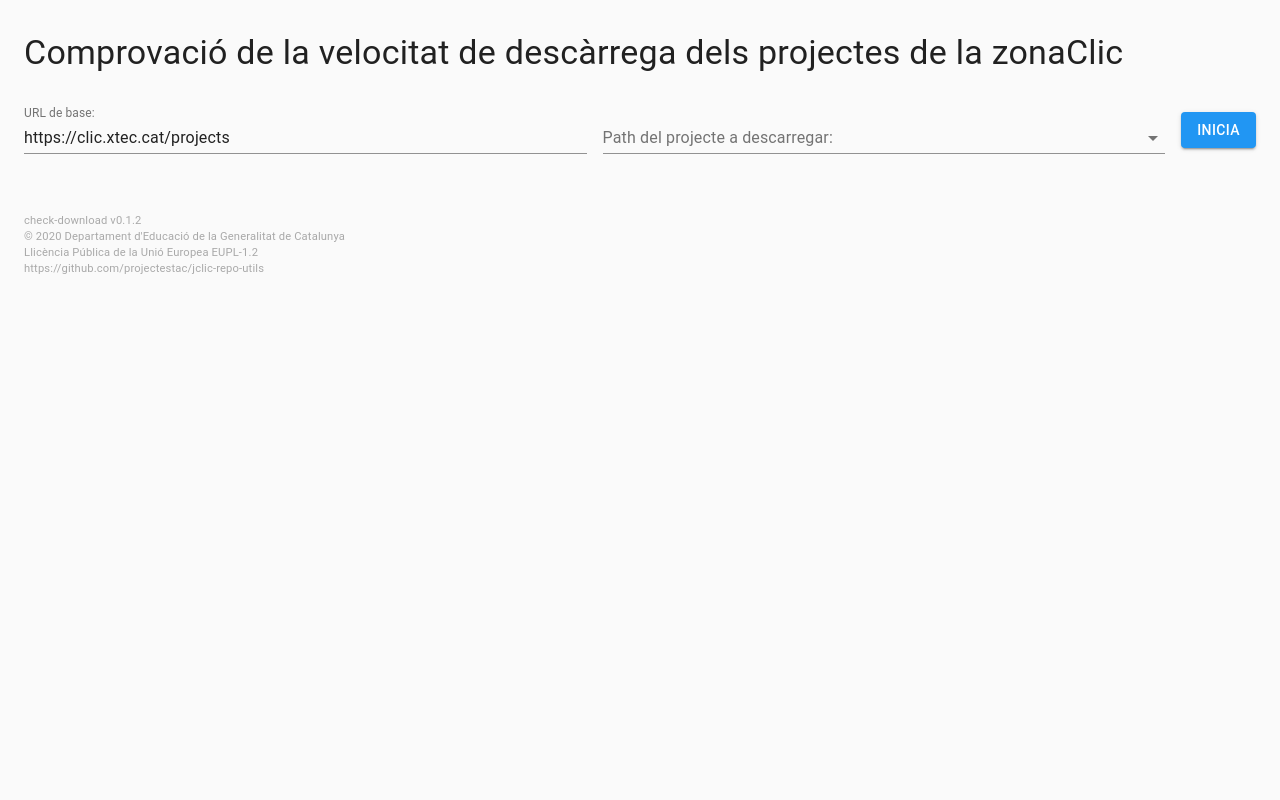
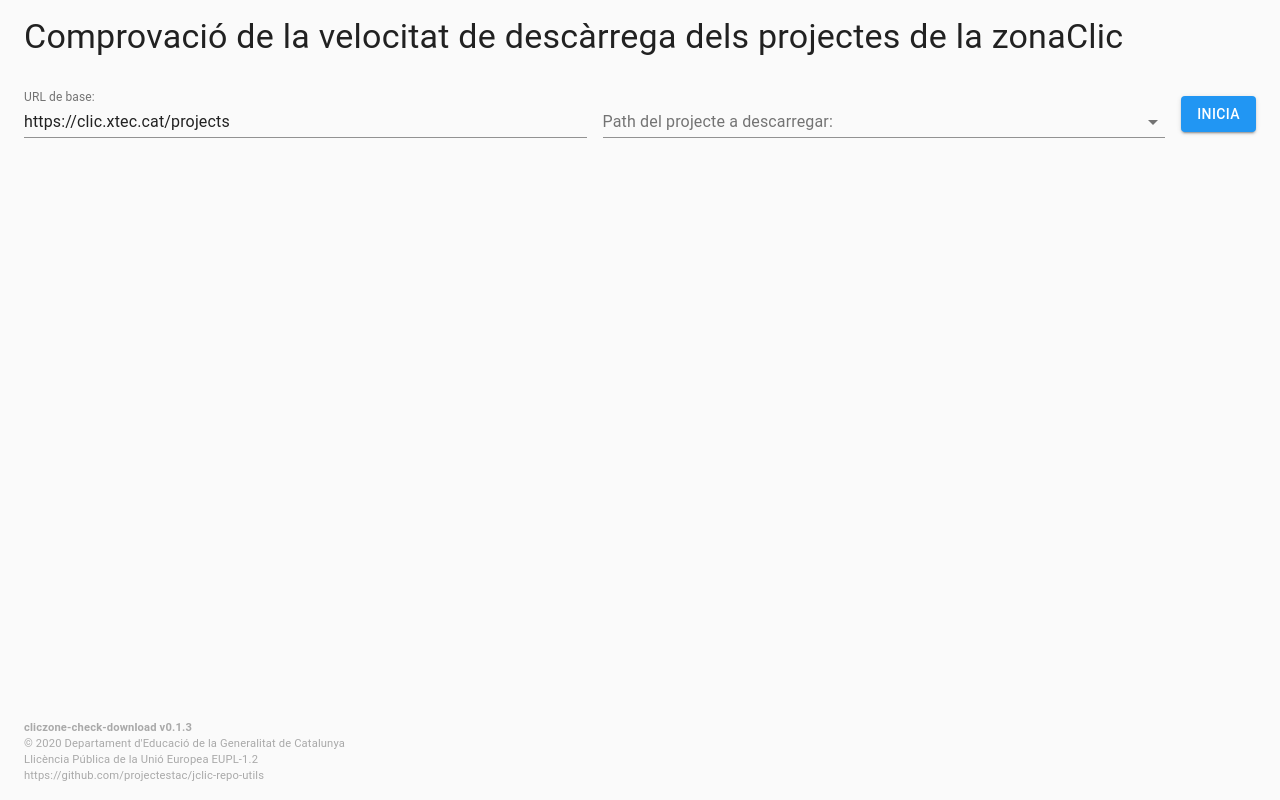
Before and after one commit to projectestac/jclic-repo-utils, a React (Create React App) app in the folder check-download/: page / in a window 1280 px wide. Built offline with nearby package versions, Linux system fonts and the light colour scheme.

Commit message:
:pencil: Add app info

```diff
--- a/check-download/src/App.js
+++ b/check-download/src/App.js
@@ -9,7 +9,7 @@
 import ProjectInfo from './ProjectInfo';
 import { checkFetchResponse } from './utils';
 import projectsList from './projects.json';
-import { version } from '../package.json';
+import { version, name } from '../package.json';
 
 export const DEFAULT_BASE = 'https://clic.xtec.cat/projects';
 
@@ -53,6 +53,7 @@
 
   return (
     <Container maxWidth="lg" className="root">
+      <main>
         <Typography variant="h4" component="h1" gutterBottom className="title">
           Comprovació de la velocitat de descàrrega dels projectes de la zonaClic
       </Typography>
@@ -79,14 +80,15 @@
         {project &&
           <ProjectInfo {...{ base, path, project, initialTime }} />
         }
+      </main>
+      <footer>
         <div className="credits">
-        <p>
-          check-download v{version}<br />
+          <strong>{name} v{version}</strong><br />
           © 2020 Departament d'Educació de la Generalitat de Catalunya<br />
           <a href="https://spdx.org/licenses/EUPL-1.2.html">Llicència Pública de la Unió Europea EUPL-1.2</a><br />
           <a href="https://github.com/projectestac/jclic-repo-utils">https://github.com/projectestac/jclic-repo-utils</a><br />
-        </p>
         </div>
+      </footer>
     </Container>
   );
 }
--- a/check-download/src/index.css
+++ b/check-download/src/index.css
@@ -1,9 +1,24 @@
-.root>* {
-  margin-top: 2rem;
-  margin-bottom: 2rem;
+html {
+  height: 100%;
 }
 
-.root .title {
+body {
+  min-height: 100%;
+}
+
+main {
+  min-height: 100vh;
+  padding-top: 1rem;
+  padding-bottom: 6rem;
+}
+
+footer {
+  margin-top: -6rem;
+  padding-top: 1rem;
+  padding-bottom: 1rem;
+}
+
+main>* {
   margin-top: 2rem;
   margin-bottom: 2rem;
 }
@@ -112,8 +127,6 @@
 }
 
 .credits {
-  margin-top: 2rem;
-  padding-top: 1rem;
   font-size: .7rem;
   color: darkgray;
 }
@@ -122,3 +135,7 @@
   color: inherit;
   text-decoration: none;
 }
+
+.credits a:hover {
+  text-decoration: underline;
+}
```
Also changed, not shown: check-download/package.json (+10 -2 lines). Lines whose indentation alone changed are shown as unchanged.
